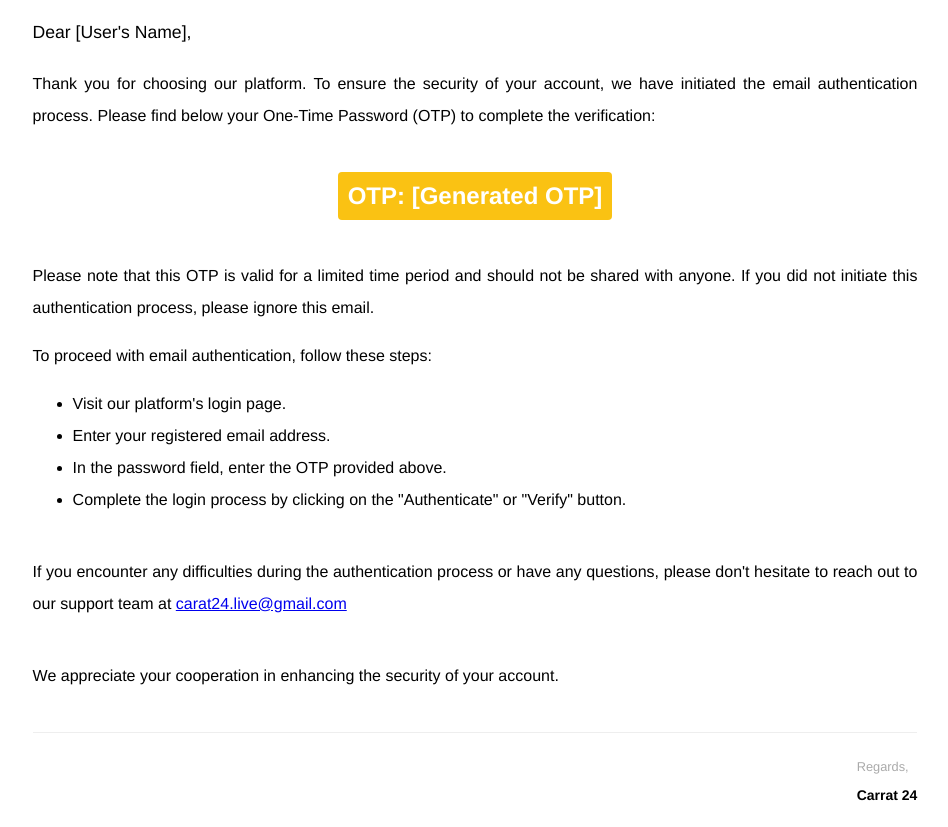
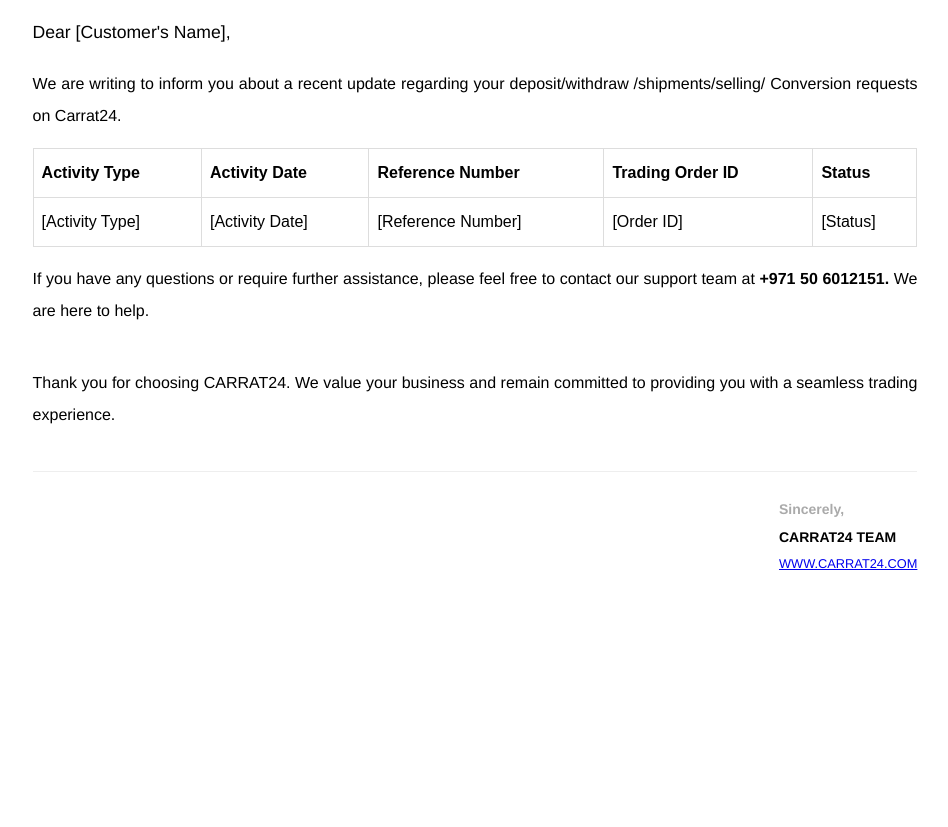
Before and after one commit to MdAbrar585/otp-template, a plain HTML site: page index.html in a window 1280 px wide. Shown: the part 285-1112 px from the top of the page, without its empty margins (165-1113 px from the left). After the commit the page ends 871 px from the top, so only its background shows below. Drawn offline with Linux system fonts and the light colour scheme.

Commit message:
Update for trading

```diff
--- a/index.html
+++ b/index.html
@@ -8,7 +8,7 @@
   <title>Document</title>
 
 
-    <!-- <style>
+  <!-- <style>
     /* Style for the email signature */
     body {
         margin: 0;
@@ -69,36 +69,60 @@
           <img style="width: 250px;" src="https://i.ibb.co/kXHZqrY/carratt24-rmv-bg.gif" alt="">
         </a>
       </div>
-      <p style="font-size:1.1em">Dear [User's Name],</p>
-      <p style="text-align: justify;">Thank you for choosing our platform. To ensure the security of your account, we have initiated the email
-        authentication process. Please find below your One-Time Password (OTP) to complete the verification:</p>
-      <h2
-        style="background: #fac213;margin: 40px auto;width: max-content;padding: 0 10px;color: #fff;border-radius: 4px;">
-        OTP: [Generated OTP]</h2>
-      <p style="text-align: justify;">Please note that this OTP is valid for a limited time period and should not be shared with anyone. If you did
-        not
-        initiate this authentication process, please ignore this email.</p>
+      <!-- <p style="font-size:1.1em;margin: 40px 0px;"> <b>Subject:</b> Important CARRAT24 Trading Activity Update </p> -->
 
-      <p style="text-align: justify;">To proceed with email authentication, follow these steps:</p>
+      <p style="font-size:1.1em">Dear [Customer's Name],</p>
+      <p style="text-align: justify;">We are writing to inform you about a recent update regarding your deposit/withdraw
+        /shipments/selling/ Conversion requests on Carrat24.</p>
 
-      <ul style="text-align: justify;">
-        <li>Visit our platform's login page.</li>
-        <li>Enter your registered email address.</li>
-        <li>In the password field, enter the OTP provided above.</li>
-        <li>Complete the login process by clicking on the "Authenticate" or "Verify" button.</li>
-      </ul>
+      <!-- <h5 style="width: max-content;">
+        Activity Type: [Activity Type] </h5>
+      <h5 style="width: max-content;">
+        Activity Date: [Activity Date] </h5>
+      <h5 style="width: max-content;">
+        Reference Number: [Reference Number] </h5>
+      <h5 style="width: max-content;">
+        Activity Type: [Activity Type] </h5>
+      <h5 style="width: max-content;">
+        Trading Order ID: [Order ID] </h5>
+      <h5 style="width: max-content;">
+        Status: [Status] </h5> -->
 
-      <p style="margin: 40px 0px;text-align: justify;">If you encounter any difficulties during the authentication process or have any
-        questions, please don't hesitate
-        to reach out to our support team at <a href=" mailto:carat24.live@gmail.com">carat24.live@gmail.com</a> </p>
 
-      <p style="margin: 40px 0px;text-align: justify;">We appreciate your cooperation in enhancing the security of your account.</p>
+      <table style="font-family: Arial, sans-serif; border-collapse: collapse; width: 100%;">
+        <tr>
+          <th style="border: 1px solid #dddddd; text-align: left; padding: 8px;">Activity Type</th>
+          <th style="border: 1px solid #dddddd; text-align: left; padding: 8px;">Activity Date</th>
+          <th style="border: 1px solid #dddddd; text-align: left; padding: 8px;">Reference Number</th>
+          <th style="border: 1px solid #dddddd; text-align: left; padding: 8px;">Trading Order ID</th>
+          <th style="border: 1px solid #dddddd; text-align: left; padding: 8px;">Status</th>
+        </tr>
+        <tr>
+          <td style="border: 1px solid #dddddd; text-align: left; padding: 8px;">[Activity Type]</td>
+          <td style="border: 1px solid #dddddd; text-align: left; padding: 8px;">[Activity Date]</td>
+          <td style="border: 1px solid #dddddd; text-align: left; padding: 8px;">[Reference Number]</td>
+          <td style="border: 1px solid #dddddd; text-align: left; padding: 8px;">[Order ID]</td>
+          <td style="border: 1px solid #dddddd; text-align: left; padding: 8px;">[Status]</td>
+        </tr>
+      </table>
+
+      <p style="text-align: justify;">If you have any questions or require further assistance, please feel free to
+        contact our support team at <span style="font-weight: 700;">+971 50 6012151.</span>  We are here to help.</p>
+
+
+
+      <p style="margin: 40px 0px;text-align: justify;">Thank you for choosing CARRAT24. We value your business and
+        remain committed to providing you with a seamless trading experience.</p>
+
+
 
       <!-- <p style="font-size:0.9em;">Regards,<br />Carrat 24</p> -->
       <hr style="border:none;border-top:1px solid #eee" />
       <div style="float:right;padding:8px 0;color:#aaa;font-size:0.8em;line-height:1;font-weight:300">
-        <p>Regards,</p>
-        <p style="font-weight: 900; font-size: 14px; color: black;">Carrat 24</p>
+        <p style="font-weight: 700;font-size: 14px;">Sincerely,</p>
+        <p style="font-weight: 900; font-size: 14px; color: black;">CARRAT24 TEAM
+        </p>
+        <a href="#">WWW.CARRAT24.COM</a>
         <!-- <p>California</p> -->
       </div>
       <!-- <div class="email-signature">
```
